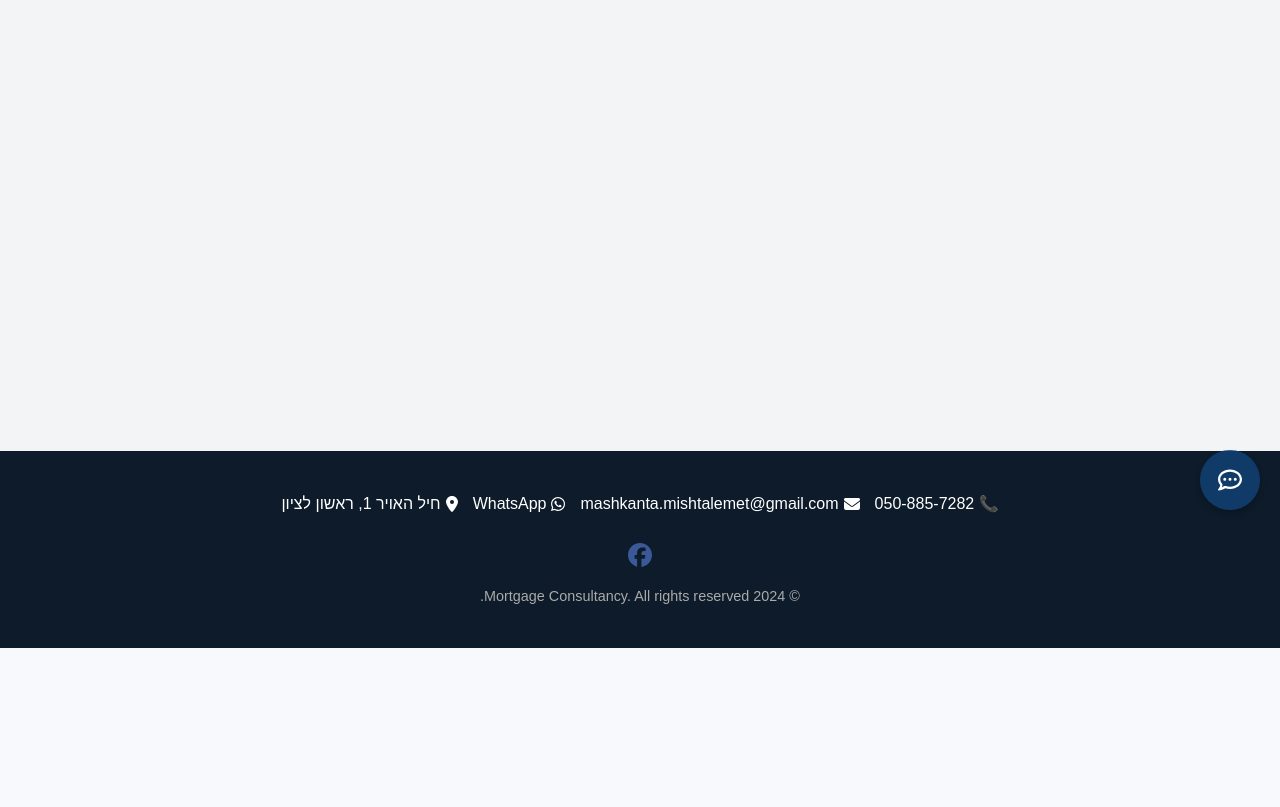
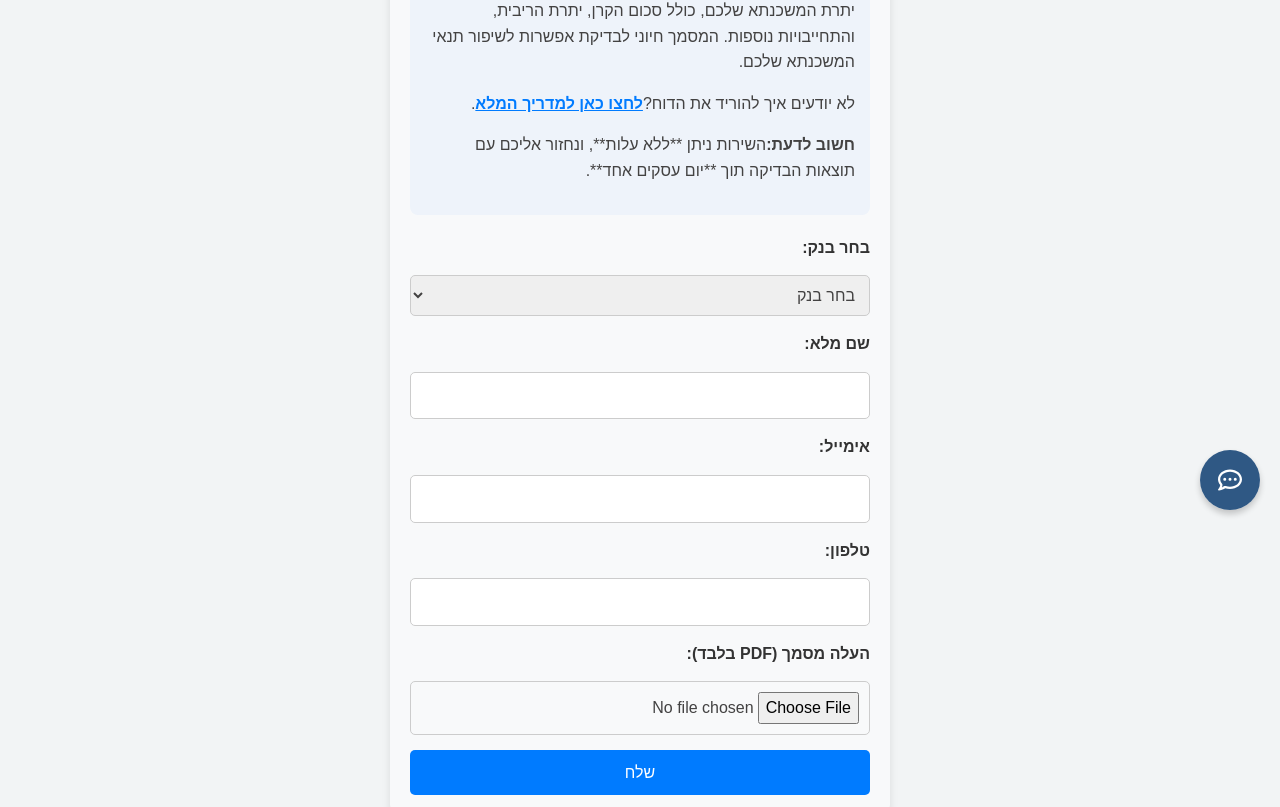
Before and after one commit to aviadazriel/special-web, a React (Create React App) app: page /UploadPage in a window 1280 px wide. Shown: the part 270-1077 px from the top of the page. Before the commit the page ends 918 px from the top, so only its background shows below. Built offline with nearby package versions, Linux system fonts and the light colour scheme.

Commit message:
UPLOAD MORTGAGE

```diff
--- a/src/App.js
+++ b/src/App.js
@@ -16,8 +16,8 @@ import ScrollToTop from './components/ScrollToTop';
 import FloatingContactMenu from './components/FloatingContactMenu';
 
 import GlobalStyles from './GlobalStyles';
-// import UploadPage from './pages/UploadPage';
-// import HowToDownload from "./pages/HowToDownload";
+import UploadPage from './pages/UploadPage';
+import HowToDownload from "./pages/HowToDownload";
 
 
 function App() {
@@ -39,8 +39,8 @@ function App() {
             <Route path="/services/:id" element={<ServiceDetail />} />
             <Route path="/calculator" element={<CalculatorPage />} />
             <Route path="/real-estate-news" element={<RealEstateNews />} />
-            {/* <Route path="/UploadPage" element={<UploadPage />} />
-            <Route path="/how-to-download" element={<HowToDownload />} /> */}
+             <Route path="/UploadPage" element={<UploadPage />} />
+            <Route path="/how-to-download" element={<HowToDownload />} />
           </Routes>
         </MainContent>
         <Footer />
--- /dev/null
+++ b/src/pages/HowToDownload.js
@@ -0,0 +1,26 @@
+import React from "react";
+import styled from "styled-components";
+
+const HowToDownload = () => {
+  return (
+    <Container>
+      <h2>איך להוריד דוח יתרות לסילוק?</h2>
+      <p>על מנת להוריד את דוח יתרות לסילוק, יש לבצע את הצעדים הבאים:</p>
+      <ol>
+        <li>היכנסו לאתר הבנק שלכם.</li>
+        <li>עברו לקטגוריית "משכנתאות" או "הלוואות".</li>
+        <li>חפשו את האפשרות "דוח יתרות לסילוק" והורידו את הקובץ.</li>
+        <li>שמרו את הקובץ בפורמט PDF והעלו אותו בטופס באתר.</li>
+      </ol>
+    </Container>
+  );
+};
+
+const Container = styled.div`
+  max-width: 600px;
+  margin: 40px auto;
+  padding: 20px;
+  text-align: right;
+`;
+
+export default HowToDownload;
--- /dev/null
+++ b/src/pages/UploadPage.js
@@ -0,0 +1,201 @@
+import React, { useState } from "react";
+import styled from "styled-components";
+import { Link } from "react-router-dom";
+
+const UploadPage = () => {
+  const [formData, setFormData] = useState({
+    bank: "",
+    fullName: "",
+    email: "",
+    phone: "",
+    file: null,
+  });
+
+  const [uploadMessage, setUploadMessage] = useState("");
+
+  // עדכון הנתונים בטופס
+  const handleChange = (e) => {
+    const { name, value } = e.target;
+    setFormData({ ...formData, [name]: value });
+  };
+
+  // עדכון הקובץ שנבחר
+  const handleFileChange = (e) => {
+    setFormData({ ...formData, file: e.target.files[0] });
+  };
+
+  // שליחת הטופס
+  const handleSubmit = async (e) => {
+    e.preventDefault();
+    if (!formData.file) {
+        setUploadMessage("יש להעלות מסמך קודם!");
+        return;
+      }
+
+      const data = new FormData();
+      data.append("bank", formData.bank);
+      data.append("fullName", formData.fullName);
+      data.append("email", formData.email);
+      data.append("phone", formData.phone);
+      data.append("file", formData.file);
+    //   http://ec2-13-61-177-219.eu-north-1.compute.amazonaws.com:8000/api_test
+    // http://localhost:8000
+    try {
+        const response = await fetch("http://ec2-13-61-177-219.eu-north-1.compute.amazonaws.com:8000/api_test", {
+          method: "POST",
+          body: data,
+        });
+
+
+        if (response.ok) {
+            setUploadMessage("הקובץ נשלח בהצלחה! נחזור אליך תוך יום עסקים.");
+            setFormData({ bank: "", fullName: "", email: "", phone: "", file: null });
+        } else {
+            setUploadMessage("אירעה שגיאה בשליחת הקובץ. אנא נסה שוב.");
+        }
+      } catch (err) {
+        console.error(err);
+        setUploadMessage("אירעה שגיאה בשליחת הקובץ. אנא נסה שוב.");
+      }
+
+
+
+
+
+
+
+
+
+
+
+
+
+  };
+
+  return (
+    <Container>
+      <h2>שליחת דוח יתרות לסילוק</h2>
+      <Description>
+        <p>
+          <strong>מהו דוח יתרות לסילוק?</strong>
+          זהו מסמך רשמי מהבנק שמציג את יתרת המשכנתא שלכם, כולל סכום הקרן, יתרת הריבית, והתחייבויות נוספות.
+          המסמך חיוני לבדיקת אפשרות לשיפור תנאי המשכנתא שלכם.
+        </p>
+        <p>
+          לא יודעים איך להוריד את הדוח?
+          <Link to="/how-to-download" target="_blank">לחצו כאן למדריך המלא</Link>.
+        </p>
+        <p><strong>חשוב לדעת:</strong>
+          השירות ניתן **ללא עלות**, ונחזור אליכם עם תוצאות הבדיקה תוך **יום עסקים אחד**.
+        </p>
+      </Description>
+
+      <Form onSubmit={handleSubmit}>
+        <Label>בחר בנק:</Label>
+        <Select name="bank" value={formData.bank} onChange={handleChange} required>
+          <option value="">בחר בנק</option>
+          <option value="הפועלים">הפועלים</option>
+          <option value="לאומי">לאומי</option>
+          <option value="מזרחי">מזרחי</option>
+          <option value="דיסקונט">דיסקונט</option>
+          <option value="בינלאומי">בינלאומי</option>
+          <option value="אוצר החייל">אוצר החייל</option>
+          <option value="מסד">מסד</option>
+          <option value="חוץ בנקאי">חוץ בנקאי</option>
+          <option value="אחר">אחר</option>
+        </Select>
+
+        <Label>שם מלא:</Label>
+        <Input type="text" name="fullName" value={formData.fullName} onChange={handleChange} required />
+
+        <Label>אימייל:</Label>
+        <Input type="email" name="email" value={formData.email} onChange={handleChange} required />
+
+        <Label>טלפון:</Label>
+        <Input type="tel" name="phone" value={formData.phone} onChange={handleChange} required />
+
+        <Label>העלה מסמך (PDF בלבד):</Label>
+        <Input type="file" accept=".pdf" onChange={handleFileChange} required />
+
+        <Button type="submit">שלח</Button>
+      </Form>
+
+      {uploadMessage && <Message>{uploadMessage}</Message>}
+    </Container>
+  );
+};
+
+// 🎨 עיצוב
+const Container = styled.div`
+  max-width: 500px;
+  margin: 40px auto;
+  padding: 20px;
+  background: #f8f9fa;
+  border-radius: 10px;
+  box-shadow: 0px 4px 8px rgba(0, 0, 0, 0.1);
+  text-align: center;
+`;
+
+const Description = styled.div`
+  background: #eef3fa;
+  padding: 15px;
+  border-radius: 8px;
+  text-align: right;
+  font-size: 1rem;
+  margin-bottom: 20px;
+  line-height: 1.6;
+
+  a {
+    color: #007bff;
+    text-decoration: underline;
+    font-weight: bold;
+  }
+`;
+
+const Form = styled.form`
+  display: flex;
+  flex-direction: column;
+  gap: 15px;
+`;
+
+const Label = styled.label`
+  font-size: 1rem;
+  font-weight: bold;
+  color: #333;
+  text-align: right;
+`;
+
+const Input = styled.input`
+  padding: 10px;
+  border: 1px solid #ccc;
+  border-radius: 5px;
+`;
+
+const Select = styled.select`
+  padding: 10px;
+  border: 1px solid #ccc;
+  border-radius: 5px;
+`;
+
+const Button = styled.button`
+  background: #007bff;
+  color: white;
+  padding: 10px;
+  border: none;
+  border-radius: 5px;
+  cursor: pointer;
+  transition: background 0.3s;
+
+  &:hover {
+    background: #0056b3;
+  }
+`;
+
+const Message = styled.p`
+  font-size: 1rem;
+  font-weight: bold;
+  color: #28a745;
+  margin-top: 10px;
+`;
+
+export default UploadPage;
```
